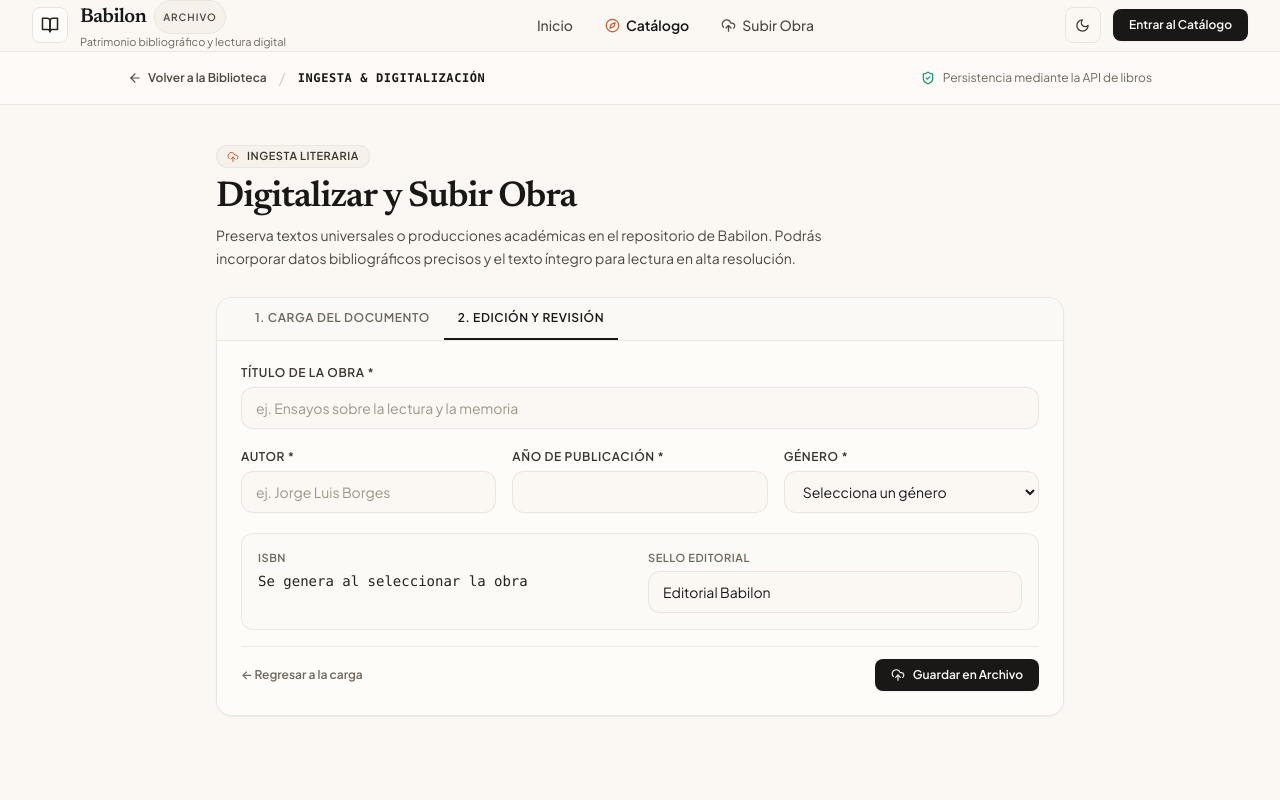
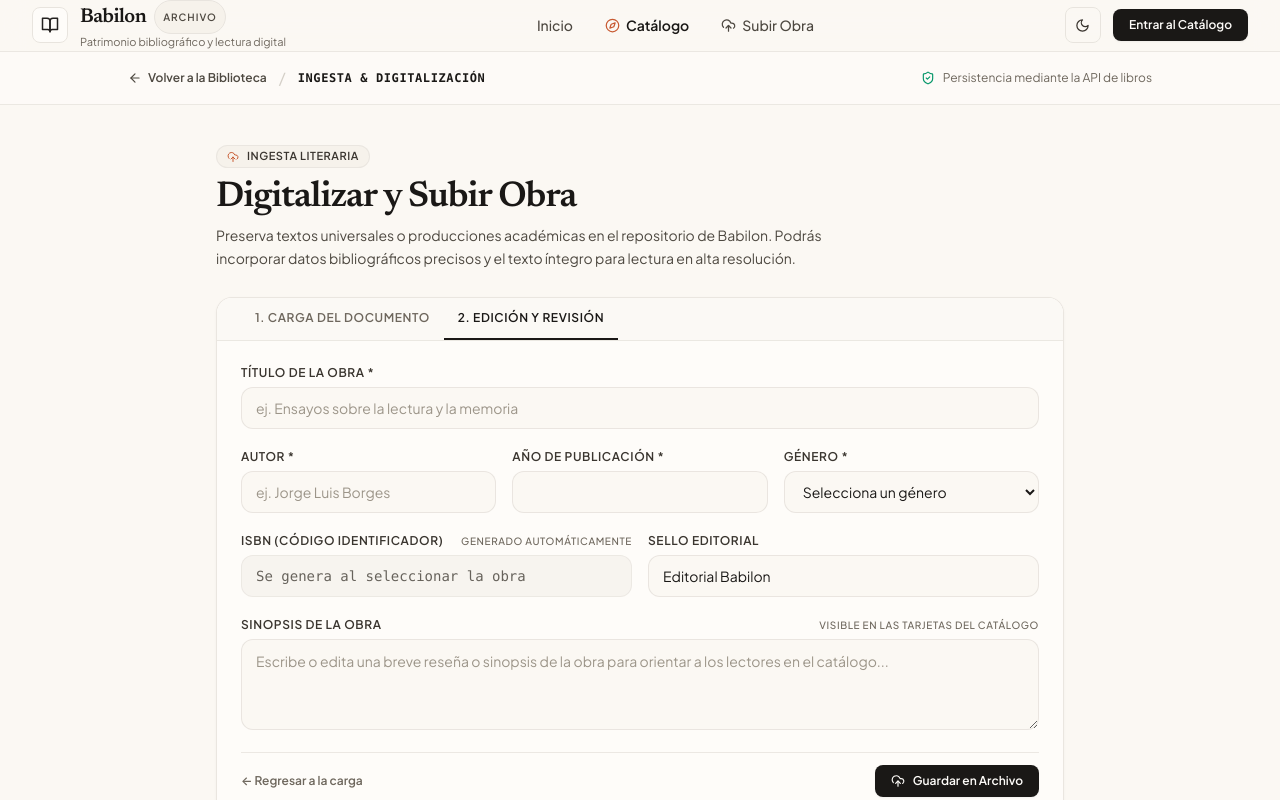
Before and after one commit to J0w3-Us/Babilon, a Next.js app in the folder apps/web/: page /subir in a window 1280 px wide. Both pictures are taken after a click on the button "2. EDICIÓN Y REVISIÓN". Shown: the top 800 px of the page. Built offline with nearby package versions, Linux system fonts and the light colour scheme.

Commit message:
feat(upload): agregar campo editable de sinopsis y bloquear campo ISBN generado automaticamente

```diff
--- a/apps/web/src/modules/upload/BookUploadWizard.tsx
+++ b/apps/web/src/modules/upload/BookUploadWizard.tsx
@@ -31,6 +31,7 @@ export function BookUploadWizard({
     genre,
     year,
     publisher,
+    synopsis,
     fullText,
     isSubmitting,
     isScanning,
@@ -114,6 +115,8 @@ export function BookUploadWizard({
             publisher={publisher}
             onPublisherChange={actions.setPublisher}
             isbn={isbn}
+            synopsis={synopsis}
+            onSynopsisChange={actions.setSynopsis}
           />
         ) : (
           <FileDropzone
--- a/apps/web/src/modules/upload/MetadataFields.tsx
+++ b/apps/web/src/modules/upload/MetadataFields.tsx
@@ -15,6 +15,8 @@ interface MetadataFieldsProps {
   onYearChange: (value: number | '') => void;
   publisher: string;
   onPublisherChange: (value: string) => void;
+  synopsis: string;
+  onSynopsisChange: (value: string) => void;
 }
 
 export function MetadataFields({
@@ -29,9 +31,14 @@ export function MetadataFields({
   onYearChange,
   publisher,
   onPublisherChange,
+  synopsis,
+  onSynopsisChange,
 }: MetadataFieldsProps) {
   const inputBaseClasses =
     'w-full rounded-xl border border-stone-200/90 bg-cream-100 px-3.5 py-2.5 text-sm text-stone-900 transition-all placeholder:text-stone-400 focus:border-terracotta-300/70 focus:bg-cream-50 focus:outline-none focus:ring-2 focus:ring-terracotta-100/40 dark:border-surface-300 dark:bg-surface-200 dark:text-stone-100 dark:focus:border-surface-400 dark:focus:bg-surface-100 dark:focus:ring-surface-400/20';
+
+  const disabledInputClasses =
+    'w-full rounded-xl border border-stone-200/90 bg-stone-100/80 px-3.5 py-2.5 text-sm font-mono text-stone-600 cursor-not-allowed select-none opacity-85 dark:border-surface-300 dark:bg-surface-300/50 dark:text-stone-300';
 
   return (
     <div className="space-y-5">
@@ -126,22 +133,33 @@ export function MetadataFields({
         </div>
       </div>
 
-      <section
-        aria-label="Datos identificadores"
-        className="grid grid-cols-1 gap-4 rounded-xl border border-stone-200/80 bg-cream-100/60 p-4 dark:border-surface-300 dark:bg-surface-200/60 sm:grid-cols-2"
-      >
+      <div className="grid grid-cols-1 gap-4 sm:grid-cols-2">
         <div>
-          <p className="mb-1 text-[11px] font-semibold uppercase tracking-wider text-stone-500 dark:text-stone-400">
-            ISBN
-          </p>
-          <p className="break-all font-mono text-sm text-stone-800 dark:text-stone-100">
-            {isbn || 'Se genera al seleccionar la obra'}
-          </p>
+          <label
+            htmlFor="book-isbn"
+            className="mb-1.5 flex items-center justify-between text-xs font-semibold uppercase tracking-wider text-stone-700 dark:text-stone-300"
+          >
+            <span>ISBN (Código Identificador)</span>
+            <span className="text-[10px] font-medium text-stone-500 dark:text-stone-400">
+              Generado automáticamente
+            </span>
+          </label>
+          <input
+            id="book-isbn"
+            type="text"
+            readOnly
+            disabled
+            value={isbn || 'Se genera al seleccionar la obra'}
+            placeholder="Se genera al seleccionar la obra"
+            className={disabledInputClasses}
+            title="El código ISBN se genera de manera automática al cargar la obra"
+          />
         </div>
+
         <div>
           <label
             htmlFor="book-publisher"
-            className="mb-1 block text-[11px] font-semibold uppercase tracking-wider text-stone-500 dark:text-stone-400"
+            className="mb-1.5 block text-xs font-semibold uppercase tracking-wider text-stone-700 dark:text-stone-300"
           >
             Sello editorial
           </label>
@@ -154,8 +172,27 @@ export function MetadataFields({
             className={inputBaseClasses}
           />
         </div>
-      </section>
+      </div>
 
+      <div>
+        <label
+          htmlFor="book-synopsis"
+          className="mb-1.5 flex items-center justify-between text-xs font-semibold uppercase tracking-wider text-stone-700 dark:text-stone-300"
+        >
+          <span>Sinopsis de la obra</span>
+          <span className="text-[10px] font-medium text-stone-500 dark:text-stone-400">
+            Visible en las tarjetas del catálogo
+          </span>
+        </label>
+        <textarea
+          id="book-synopsis"
+          rows={3}
+          value={synopsis}
+          onChange={(event) => onSynopsisChange(event.target.value)}
+          placeholder="Escribe o edita una breve reseña o sinopsis de la obra para orientar a los lectores en el catálogo..."
+          className={`${inputBaseClasses} resize-y min-h-[80px] leading-relaxed`}
+        />
+      </div>
     </div>
   );
 }
--- a/apps/web/src/modules/upload/useBookUpload.ts
+++ b/apps/web/src/modules/upload/useBookUpload.ts
@@ -338,6 +338,7 @@ export function useBookUpload({ onSuccess }: UseBookUploadOptions = {}) {
       genre,
       year,
       publisher,
+      synopsis,
       fullText,
       cleanedDocument,
       isSubmitting,
@@ -353,6 +354,7 @@ export function useBookUpload({ onSuccess }: UseBookUploadOptions = {}) {
       setGenre,
       setYear,
       setPublisher,
+      setSynopsis,
       setFullText: handleTextChange,
       handleFileUpload,
       submitBook,
```
